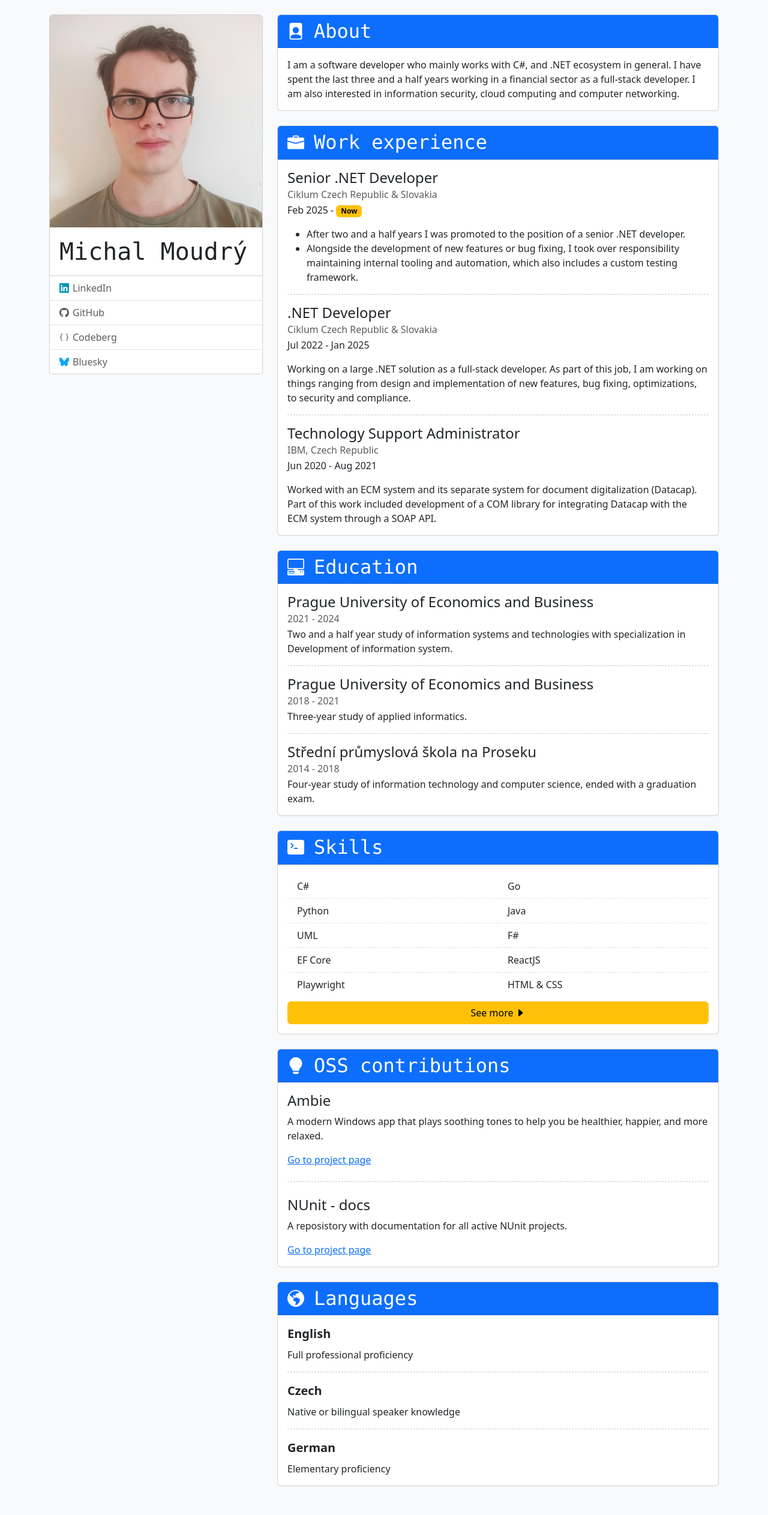
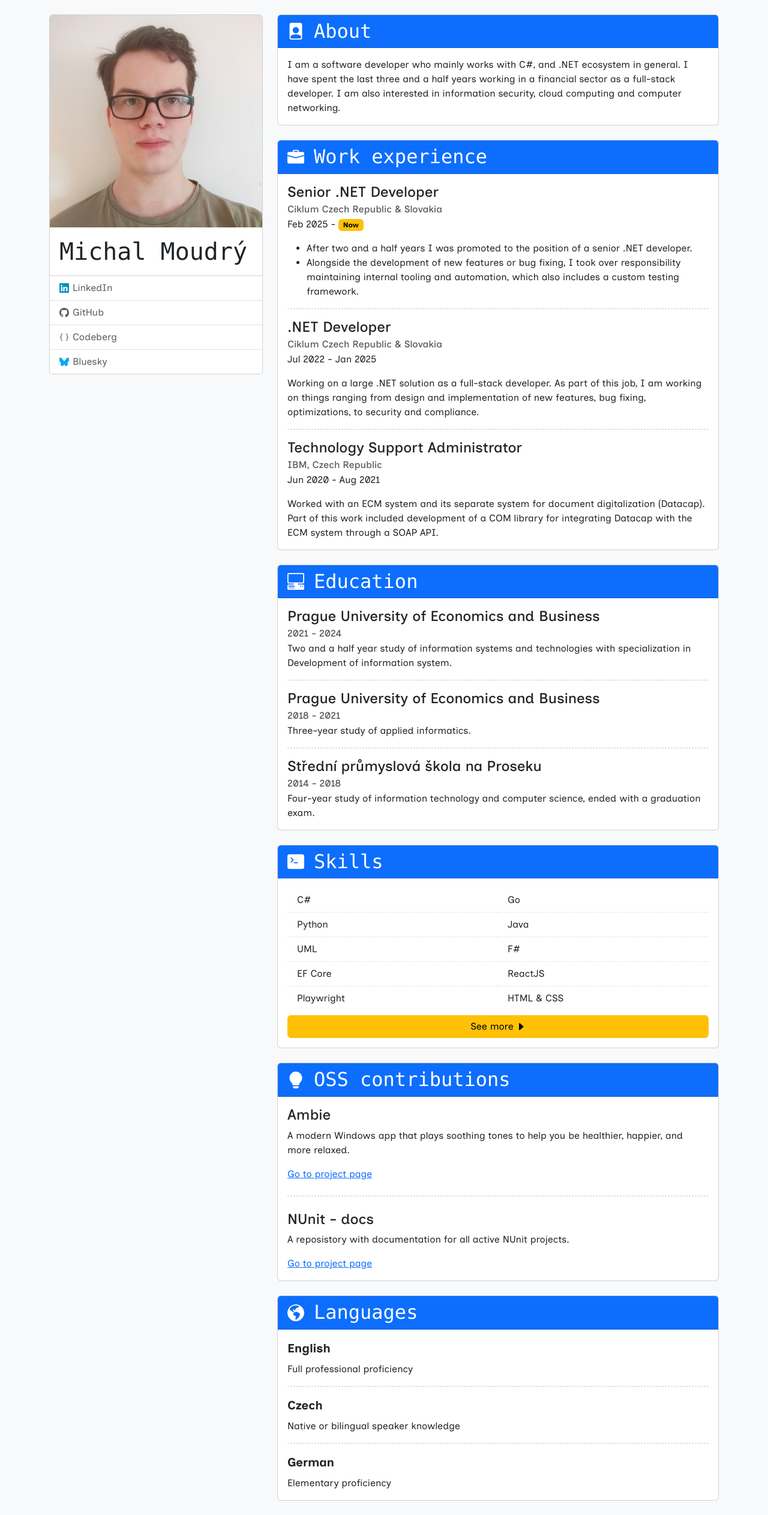
Before and after one commit to MichalMoudry/michalmoudry.github.io, a Jekyll site: the page built from index.html, in a window 1280 px wide. Shown: the whole page at 60% size. Built offline with Jekyll 4.4.1, drawn with Linux system fonts in a browser that asks for light colours; before the commit the page ends 2501 px from its top, so only the background shows below that.

Commit message:
Updated font

```diff
--- a/css/main.css
+++ b/css/main.css
@@ -1,21 +1,10 @@
 @font-face {
-    font-family: 'Inter';
-    font-style: normal;
-    font-weight: 400;
-    font-display: swap;
-    src: url('/assets/Inter-Regular.woff2') format('woff2');
+    font-family: 'InclusiveSans';
+    src: url('/assets/InclusiveSans.ttf') format('truetype');
 }
 
-@font-face {
-    font-family: 'Inter';
-    font-style: normal;
-    font-weight: 700;
-    font-display: swap;
-    src: url('/assets/Inter-Bold.woff2') format("woff2");
-}
-
-html {
-    font-family: 'Inter', sans-serif;
+body {
+    font-family: 'InclusiveSans', sans-serif;
 }
 
 .card-header {
```
Also changed, not shown: assets/InclusiveSans.ttf (added), assets/Inter-Bold.woff2 (deleted), assets/Inter-Regular.woff2 (deleted).
